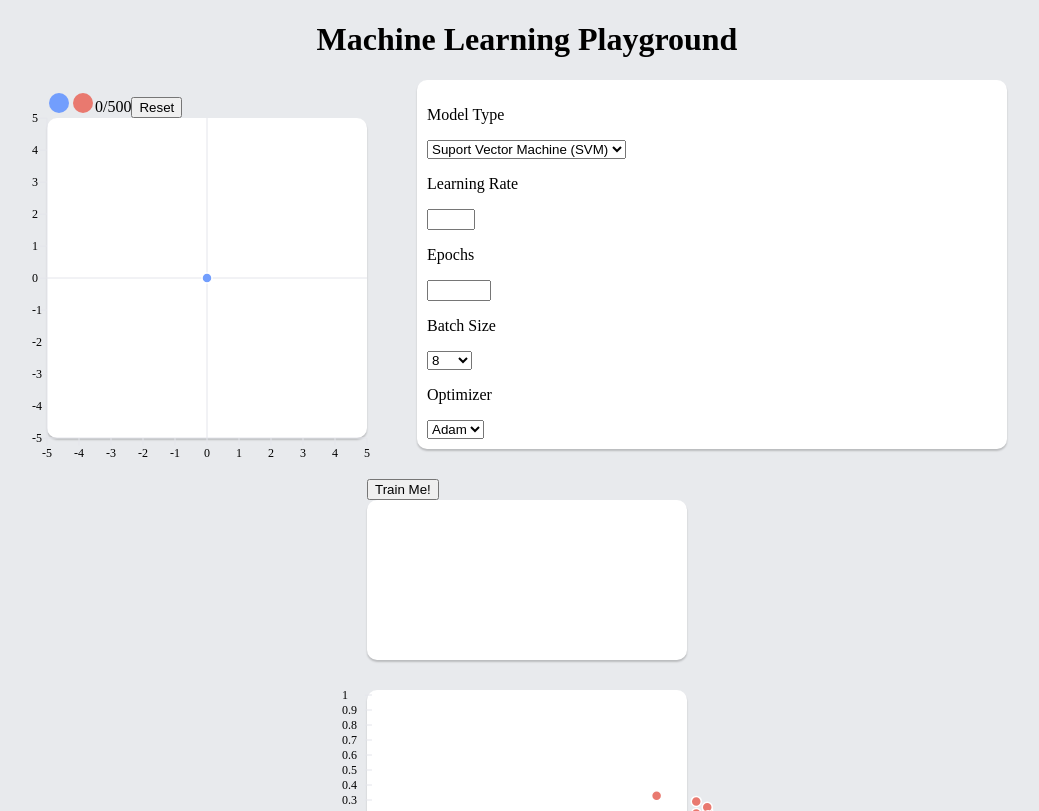
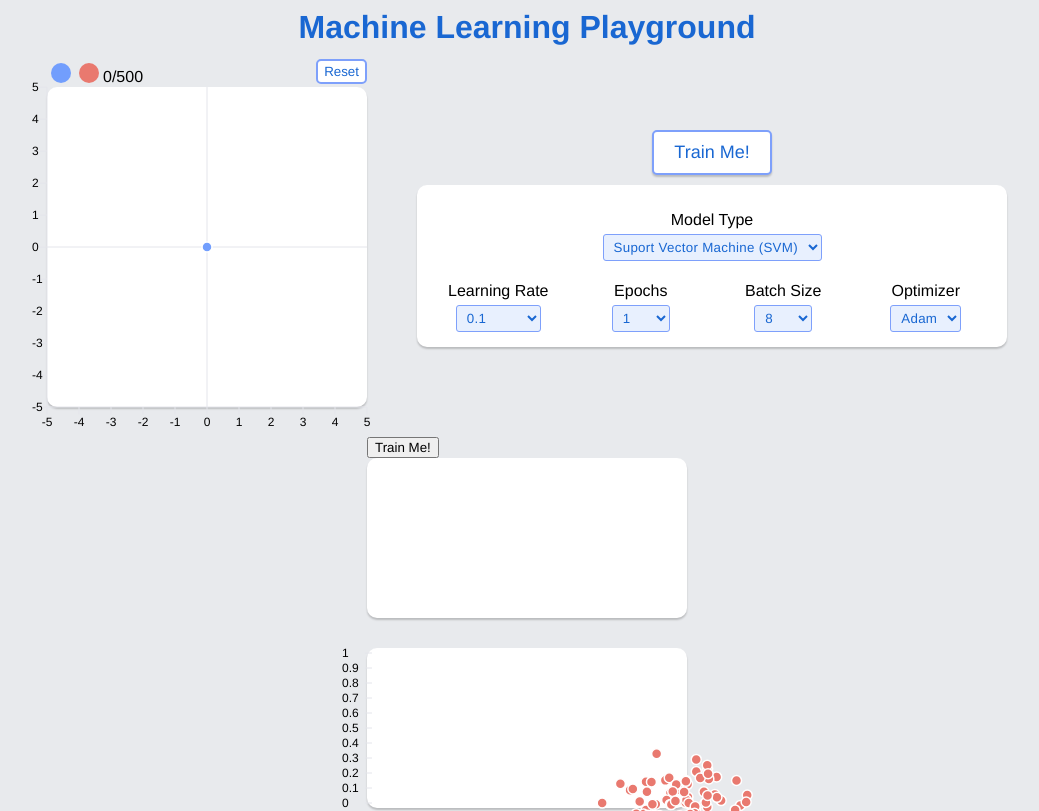
Before and after one commit to kendreaditya/ml-playground, a React app: page / in a window 1280 px wide. Shown: the top 811 px of the page, without its empty margins (113-1152 px from the left). Built offline with nearby package versions, Linux system fonts and the light colour scheme.

Commit message:
:lipstick: Updated UI/UX for model and parameters pannel

```diff
--- a/src/components/DatasetPannel.js
+++ b/src/components/DatasetPannel.js
@@ -1,9 +1,9 @@
 import React from "react";
 import InteractiveGraph from './visualizations/InteractiveScatter'
 
-const DatasetPannel = () => {
+const DatasetPannel = ({onDatasetChange}) => {
   return (<>
-        <InteractiveGraph />
+        <InteractiveGraph onDatasetChange={onDatasetChange}/>
     </>
   )
 }
--- a/src/components/ModelParameters.js
+++ b/src/components/ModelParameters.js
@@ -1,46 +1,59 @@
 import React, { useState } from "react";
 import { models } from "../consts";
 
-const Dropdown = ({label, param, onChange=()=>{}}) => {
+const Dropdown = ({className, label, param, onChange=()=>{}}) => {
+  if(param.param)
+    onChange(param.option[0], param.param)
   return (
-    <>
-      <p>{label}</p>
-      <select onChange={onChange}>
+    <div className={className}>
+      <p style={{marginBottom: "5px"}}>{label}</p>
+      <select onChange={(event) =>onChange(event.target.value, param.param)} className="input-parameter">
         {param.option.map((option) => <option value={option}>{option}</option>)}
       </select>
-    </>
+    </div>
   )
 }
 
-const Input = ({label, param}) => {
+const Input = ({className, label, param}) => {
     return (
-      <>
+      <div className={className}>
         <p>{label}</p>
-        <input type="number" min={param.option.min} max={param.option.max}/>
-      </>
+        <input className="input-parameter" type="number" value={(param.option.min+param.option.max)/2} min={param.option.min} max={param.option.max}/>
+      </div>
     )
 }
 
-const renderParameters = (params) => {
+const renderParameters = (params, onChange) => {
   return Object.keys(params).map((key) => {
     const param = params[key]
     if(Array.isArray(param.option)) {
-      return <Dropdown label={key} param={param}/>
+      return <Dropdown className="parameter-col" label={key} param={param} onChange={onChange}/>
     }
     else {
-      return <Input label={key} param={param}/>
+      return <Input className="parameter-col" label={key} param={param} onChange={onChange}/>
     }
   })
 }
 
 const Parameters = () => {
   const [modelType, setModelType] = useState(models.types[0])
+  // JSON of parametners -> resets on modelType change
+  // const [modelParameters, setModelParameters] = useState({})
+  var modelParameters = {};
 
+  const addModelParameters = (value, param) => {
+    modelParameters[param] = value;
+  }
 
   return (<>
+    <div className="parameter">
+      <button id="train-button">Train Me!</button>
+    </div>
     <div className="container parameter" style={{ "background": "#FFFFFF" }}>
-      <Dropdown label={"Model Type"} param={{"option": models.types}} value={modelType} onChange={(event)=>setModelType(event.target.value)}/>
-      {renderParameters(models.params[modelType].params)}
+      <Dropdown label={"Model Type"} param={{"option": models.types}} value={modelType} onChange={(value, _)=>setModelType(value)}/>
+      <div className="parameters">
+        {renderParameters(models.params[modelType].params, addModelParameters)}
+      </div>
     </div>
   </>)
 }
--- a/src/components/visualizations/InteractiveScatter.js
+++ b/src/components/visualizations/InteractiveScatter.js
@@ -5,11 +5,13 @@ import { Scatter } from './ScatterPlot'
 import './visualizations.css';
 import '../../index.css'
 
-const InteractiveGraph = () => {
+const InteractiveGraph = ({onDatasetChange}) => {
     const [mouseDown, setMouseDown] = useState(false);
     const [scatterPlots, setScatterPlots] = useState({data: [[{x: 0, y: 0}]], count: 0})
     const [cluster, setCluster] = useState(0);
     const points_max = 500;
+
+    onDatasetChange(scatterPlots.data)
 
     const [w, h] = [320, 320];
 
@@ -58,11 +60,15 @@ const InteractiveGraph = () => {
 
     return (<>
         <div className="colors">
+            <div className="color-col">
                 {colors.map((color, idx) => (
                     <button className="color" style={{ backgroundColor: color }} onClick={() => (setCluster(idx))}></button>
                 ))}
-                <label>{scatterPlots.count}/{points_max}</label>
-                <button onClick={() => setScatterPlots({data: [[{x: 0, y: 0}]], count: 0})}>Reset</button>
+                <label id="point-count">{scatterPlots.count}/{points_max}</label>
+            </div>
+            <div className="color-col">
+                <button id="reset-button" onClick={() => setScatterPlots({data: [[{x: 0, y: 0}]], count: 0})}>Reset</button>
+            </div>
         </div>
         <div className="container" style={{ "background": "#FFFFFF", "width": "20em", "height": "20em" }}>
             <svg width={w} height={h} onMouseDown={() => setMouseDown(true)} onMouseUp={() => setMouseDown(false)} onMouseMove={addPoint} onClick={event => addPoint(event, true)} onMouseLeave={event => setMouseDown(false)} style={{overflow: "visible"}}>
--- a/src/components/visualizations/visualizations.css
+++ b/src/components/visualizations/visualizations.css
@@ -1,6 +1,6 @@
 #interactive-graph {
   display: inline-block;
-  background-color: #FFFFFF;
+  background-color: #ffffff;
   width: 20em;
   height: 20em;
 }
@@ -17,15 +17,46 @@
 .color {
   height: 20px;
   width: 20px;
-  margin: 2px;
+  margin: 4px 4px 4px 4px;
   border-radius: 50%;
   border: 0px solid white;
 }
 
+.color-col {
+  flex: 100%;
+}
+
+.colors {
+  display: flex;
+  flex-direction: row;
+}
+
+#reset-button {
+  float: right;
+  background-color: white;
+  color: #1967d2;
+  border-radius: 5px;
+  border-color: #7ea0fb;
+  border-style: solid;
+  height: 25px;
+}
+
+#reset-button:hover {
+  background-color: #eaf0fe;
+}
+
 .color:hover {
-  height: 20px;
-  width: 20px;
-  margin: 2px;
+  height: 22px;
+  width: 22px;
+  /* margin: 2px 4px 2px 4px; */
+  margin: 4px 4px 4px 2px;
   border-radius: 50%;
   border: 2px solid white;
 }
+
+.point-counter {
+  margin: 4px 4px 4px 2px;
+}
+
+.color-col {
+}
--- a/src/consts.js
+++ b/src/consts.js
@@ -1,3 +1,6 @@
+import { List } from "@material-ui/core"
+import { range } from "d3"
+
 export const BASE_URL = "127.0.0.1:8000"
 export const colors = ["#729EFD", "#E9796F"]
 export const models = {
@@ -6,34 +9,34 @@ export const models = {
             "Suport Vector Machine (SVM)": {
                 "param": "svm",
                 "params": {
-                    "Learning Rate": {"option": {"min": 0, "max": 1}, "param": "learning_rate"},
-                    "Epochs": {"option": {"min": 0, "max": 100}, "parm": "epoch"},
-                    "Batch Size": {"option": [8, 16, 32, 64, 128], "parm": "batch_size"},
-                    "Optimizer": {"option": ["Adam", "SGD"], "parm": "optimizer"},
+                    "Learning Rate": {"option": [0.1, 0.01, 0.001, 0.0001, 0.00001], "param": "learning_rate"},
+                    "Epochs": {"option": [1, 10, 20, 30, 40, 50, 60, 70, 80, 90, 100], "param": "epoch"},
+                    "Batch Size": {"option": [8, 16, 32, 64, 128], "param": "batch_size"},
+                    "Optimizer": {"option": ["Adam", "SGD"], "param": "optimizer"},
                 }
             },
             "Multilayer Perceptron (MLP)": {
                 "param": "mlp",
                 "params": {
-                    "Learning Rate": {"option": {"min": 0, "max": 1}, "param": "learning_rate"},
-                    "Epochs": {"option": {"min": 0, "max": 100}, "parm": "epoch"},
-                    "Batch Size": {"option": [8, 16, 32, 64, 128], "parm": "batch_size"},
-                    "Optimizer": {"option": ["Adam", "SGD"], "parm": "optimizer"},
+                    "Learning Rate": {"option": [0.1, 0.01, 0.001, 0.0001, 0.00001], "param": "learning_rate"},
+                    "Epochs": {"option": [1, 10, 20, 30, 40, 50, 60, 70, 80, 90, 100], "param": "epoch"},
+                    "Batch Size": {"option": [8, 16, 32, 64, 128], "param": "batch_size"},
+                    "Optimizer": {"option": ["Adam", "SGD"], "param": "optimizer"},
                 }
             },
             "Logistic Regression": {
                 "param": "logistic-regression",
                 "params": {
-                    "Learning Rate": {"option": {"min": 0, "max": 1}, "param": "learning_rate"},
-                    "Epochs": {"option": {"min": 0, "max": 100}, "parm": "epoch"},
-                    "Batch Size": {"option": [8, 16, 32, 64, 128], "parm": "batch_size"},
-                    "Optimizer": {"option": ["Adam", "SGD"], "parm": "optimizer"},
+                    "Learning Rate": {"option": [0.1, 0.01, 0.001, 0.0001, 0.00001], "param": "learning_rate"},
+                    "Epochs": {"option": [1, 10, 20, 30, 40, 50, 60, 70, 80, 90, 100], "param": "epoch"},
+                    "Batch Size": {"option": [8, 16, 32, 64, 128], "param": "batch_size"},
+                    "Optimizer": {"option": ["Adam", "SGD"], "param": "optimizer"},
                 }
             },
             "K-Nearest Neighbors (KNN)": {
                 "param": "knn",
                 "params": {
-                    "Number of Neighbors": {"option": {"min": 1, "max": 50}, "parm": "n_neibhbors"}
+                    "Number of Neighbors": {"option": Array.from({length: 20}, (_, i) => i+1), "param": "n_neibhbors"}
                 }
             },
             "Decision Tree": {
--- a/src/index.css
+++ b/src/index.css
@@ -1,5 +1,17 @@
 * {
   box-sizing: border-box;
+  font-family: "Google Sans", Helvetica, Arial, sans-serif;
+}
+
+h1 {
+  position: relative;
+  padding: 3px 3px 3px 3px;
+  margin: 10px 0px 15px 0px;
+  font-family: "BoingSemiBold", Helvetica, Arial, sans-serif;
+  font-size: 32px;
+  line-height: 28px;
+  color: #1967d2;
+  text-align: center;
 }
 
 body {
@@ -10,6 +22,7 @@ body {
   display: flex;
   justify-content: center;
   align-items: center;
+  margin: 15px 0px 15px 0px;
 }
 
 @media (max-width: 1300px) {
@@ -20,6 +33,51 @@ body {
 
 #parameter-item {
   flex: 0 1 40em;
+}
+
+.parameter {
+  display: flex;
+  flex-direction: column;
+  text-align: center;
+}
+
+.parameters {
+  display: flex;
+}
+.parameter-col {
+  margin: 5px 5px 5px 5px;
+  flex-basis: 100%;
+  text-align: center;
+}
+
+#train-button {
+  margin: 10px 10px 10px 10px;
+  padding: 10px 20px 10px 20px;
+  background-color: white;
+  border: 1;
+  color: #1967d2;
+  border-radius: 5px;
+  border-color: #7ea0fb;
+  border-style: solid;
+  align-self: center;
+  box-shadow: 0px 2px 2px rgba(0, 0, 0, 0.2);
+  font-size: large;
+}
+
+#train-button:hover {
+  background-color: #eaf0fe;
+}
+
+.input-parameter {
+  padding: 4px 6px;
+  margin: 0 5px;
+  border-color: #7ea0fb;
+  border-style: solid;
+  border: 1;
+  border-radius: 3px;
+  background-color: #e8f0fe;
+  color: #1967d2;
+  letter-spacing: 0.3px;
 }
 
 .col {
@@ -42,7 +100,3 @@ body {
 .container.parameter {
   padding: 10px 10px 10px 10px;
 }
-
-h1 {
-  text-align: center;
-}
--- a/src/index.js
+++ b/src/index.js
@@ -6,15 +6,21 @@ import Parameters from './components/ModelParameters';
 import './index.css';
 
 const App = () => {
+  var dataset;
+  var parameters;
+
+  const setDataset = (newDataset) => dataset=newDataset;
+  const setParameters = (newParameters) => parameters=newParameters;
+
 
   return (<>
     <h1>Machine Learning Playground</h1>
     <div id="flex-container">
       <div id="dataset-item" className="col">
-        <DatasetPannel/>
+        <DatasetPannel onDatasetChange={setDataset}/>
       </div>
       <div id="parameter-item" className="col">
-        <Parameters/>
+        <Parameters onParameterChange={setParameters}/>
       </div>
       <div id="results-item" className="col">
         <ResultsPannel/>
```
Also changed, not shown: src/components/ResultsPannel.js.
